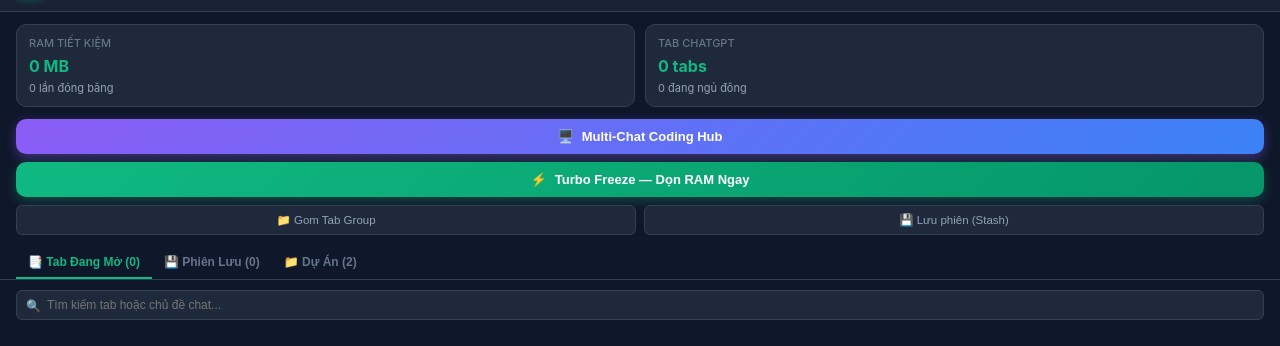
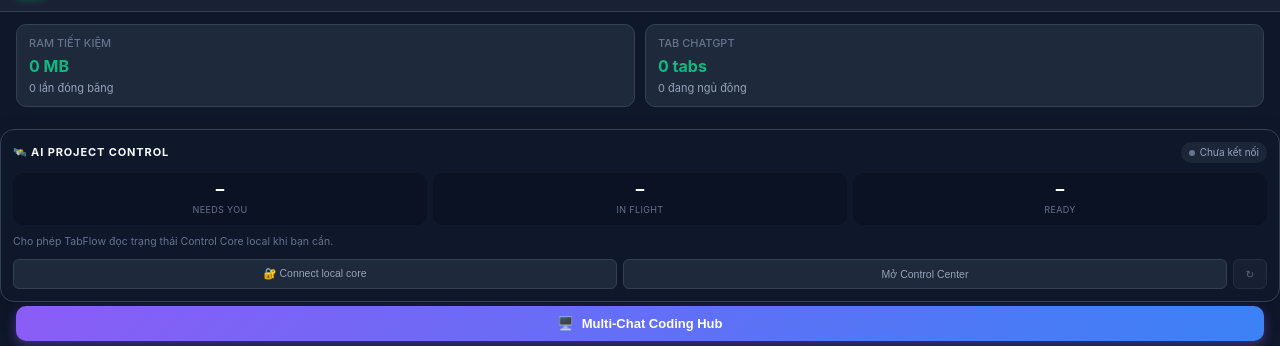
Before and after one commit to Thunderkill016/chatgpt-tabflow, a browser extension: page sidepanel/index.html in a window 1280 px wide. Shown: the part 45-391 px from the top of the page. Drawn offline with Linux system fonts and the light colour scheme.

Commit message:
feat: surface local Control Center status in Side Panel

```diff
--- a/sidepanel/index.html
+++ b/sidepanel/index.html
@@ -5,6 +5,7 @@
   <meta name="viewport" content="width=device-width, initial-scale=1.0">
   <title>ChatGPT TabFlow Workspace</title>
   <link rel="stylesheet" href="style.css">
+  <link rel="stylesheet" href="control-center.css">
 </head>
 <body>
   <div class="container">
@@ -36,6 +37,34 @@
         <span class="stat-label">TAB CHATGPT</span>
         <span id="stat-total-tabs" class="stat-value">0 tabs</span>
         <span id="stat-sleeping-tabs" class="stat-sub">0 đang ngủ đông</span>
+      </div>
+    </section>
+
+    <!-- CycleWarden read-only companion -->
+    <section id="control-center-companion" class="control-center-companion" data-state="locked">
+      <div class="control-center-header">
+        <span class="control-center-title">🛰️ AI Project Control</span>
+        <span id="cc-status" class="control-center-status">Chưa kết nối</span>
+      </div>
+      <div class="control-center-metrics" aria-label="Trạng thái Control Center">
+        <div class="control-center-metric">
+          <strong id="cc-needs">–</strong>
+          <span>Needs You</span>
+        </div>
+        <div class="control-center-metric">
+          <strong id="cc-flight">–</strong>
+          <span>In Flight</span>
+        </div>
+        <div class="control-center-metric">
+          <strong id="cc-ready">–</strong>
+          <span>Ready</span>
+        </div>
+      </div>
+      <p id="cc-message" class="control-center-message">Cho phép TabFlow đọc trạng thái Control Core local khi bạn cần.</p>
+      <div class="control-center-actions">
+        <button id="cc-connect" class="btn-secondary">🔐 Connect local core</button>
+        <button id="cc-open" class="btn-secondary cc-open">Mở Control Center</button>
+        <button id="cc-refresh" class="btn-secondary cc-refresh" title="Làm mới trạng thái Control Core">↻</button>
       </div>
     </section>
 
@@ -102,6 +131,7 @@
     <div id="toast" class="toast">Đã thực hiện xong</div>
   </div>
 
+  <script src="control-center.js"></script>
   <script src="index.js"></script>
 </body>
 </html>
```
